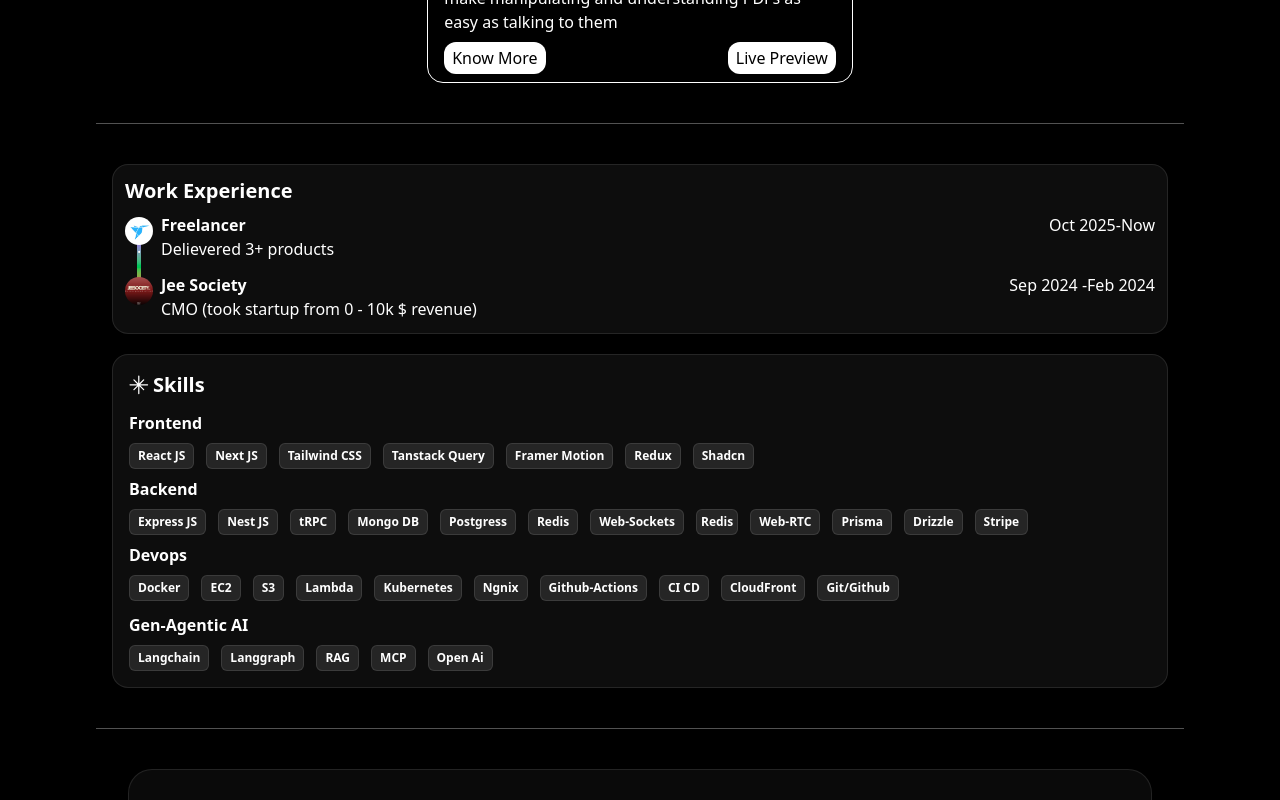
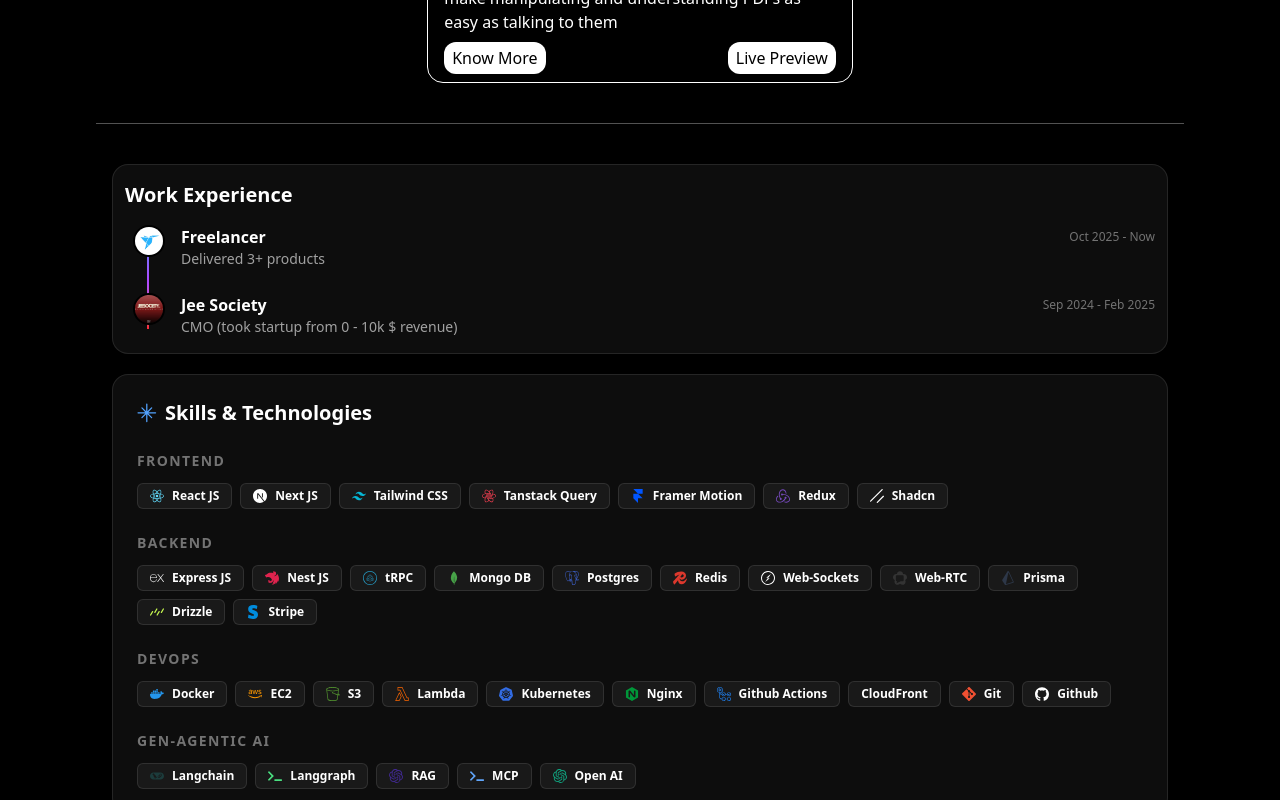
Before and after one commit to martiniscoding/portfolio, a React (Vite) app: page / in a window 1280 px wide. Shown: the part 1700-2500 px from the top of the page. Built offline with nearby package versions, Linux system fonts and the light colour scheme.

Commit message:
logo colour

```diff
--- a/src/Cards.jsx
+++ b/src/Cards.jsx
@@ -1,212 +1,132 @@
 import React from "react";
 import { GoNorthStar } from "react-icons/go";
-import { motion } from "motion/react";
+import { motion } from "framer-motion";
 import { useScroll } from "./ScrollContext";
 import freelancer from "../public/freelancer.jpg";
-import jeesoc from "../public/jeesoc.png"
+import jeesoc from "../public/jeesoc.png";
+
+import {
+  SiReact, SiNextdotjs, SiTailwindcss, SiReactquery, SiFramer, SiRedux, SiShadcnui,
+  SiExpress, SiNestjs, SiTrpc, SiMongodb, SiPostgresql, SiRedis, SiSocketdotio, SiWebrtc,
+  SiPrisma, SiDrizzle, SiStripe, SiDocker, SiAmazons3, SiAwslambda, SiKubernetes,
+  SiNginx, SiGithubactions, SiGit, SiGithub, SiOpenai, SiLangchain, SiAmazonwebservices
+} from "react-icons/si";
+import { FaTerminal } from "react-icons/fa";
+
 function Cards() {
-  const { aboutRef, projectsRef, workRef } = useScroll();
+  const { workRef } = useScroll();
+
+  const SkillBadge = ({ icon: Icon, text, color }) => (
+    <span className="flex items-center gap-2 px-3 py-1 text-xs font-bold rounded-md bg-white/5 border border-white/10 hover:bg-white/10 transition-colors">
+      {Icon && <Icon className="text-sm" style={{ color: color || "inherit" }} />}
+      {text}
+    </span>
+  );
 
   return (
-    <div
-      ref={workRef}
-      className="flex flex-col   w-full md:flex-col  justify-between gap-1 px-4 py-10 border-t border-b border-neutral-600  text-white"
-    >
-      <div className="bg-white/5 border-white/10 border rounded-2xl  px-3 py-3">
-        <p className="font-bold  text-xl">Work Experience </p>
-        <div className="flex flex-col gap-3 justify-center mt-2 relative">
+    <div ref={workRef} className="flex flex-col w-full justify-between gap-1 px-4 py-10 border-t border-b border-neutral-600 text-white">
+
+      <div className="bg-white/5 border-white/10 border rounded-2xl px-3 py-4">
+        <p className="font-bold text-xl mb-4">Work Experience</p>
+        <div className="flex flex-col gap-6 relative ml-2">
           <motion.div
-            initial={{
-              scaleY: 0,
-              transformOrigin: "bottom",
-            }}
+            initial={{ scaleY: 0 }}
             whileInView={{ scaleY: 1 }}
-            className="absolute h-16 bg-linear-to-t from-red-500 via-green-500 via-blue-500 to-purple-500 left-3 "
-          >
-            .
-          </motion.div>
-          <div className="flex justify-between">
-            <div className="flex gap-2">
-              <img
-                src={freelancer}
-                className="size-7 rounded-full z-110 mt-1"
-                alt=""
-              />
-              <div className="flex flex-col ">
+            className="absolute w-[2px] bg-gradient-to-b from-blue-500 via-purple-500 to-red-500 left-[14px] top-2 bottom-2 origin-top"
+          />
+
+          <div className="flex justify-between items-start z-10">
+            <div className="flex gap-4">
+              <img src={freelancer} className="size-8 rounded-full border-2 border-black" alt="Freelance" />
+              <div>
                 <p className="font-bold">Freelancer</p>
-                <p className="font-light">Delievered 3+ products </p>
+                <p className="text-sm text-neutral-400">Delivered 3+ products</p>
               </div>
             </div>
-            <div className="font-light">Oct 2025-Now</div>
+            <div className="text-xs text-neutral-500 mt-1">Oct 2025 - Now</div>
           </div>
-          <div className="flex justify-between">
-            <div className="flex gap-2">
-              <img
-                src={jeesoc}
-                className="size-7 rounded-full  z-110  mt-1"
-                alt=""
-              />
-              <div className="flex flex-col ">
+
+          <div className="flex justify-between items-start z-10">
+            <div className="flex gap-4">
+              <img src={jeesoc} className="size-8 rounded-full border-2 border-black" alt="Jee Society" />
+              <div>
                 <p className="font-bold">Jee Society</p>
-                <p className="font-light">CMO (took startup from 0 - 10k $ revenue)</p>
+                <p className="text-sm text-neutral-400">CMO (took startup from 0 - 10k $ revenue)</p>
               </div>
             </div>
-            <div className="font-light">Sep 2024 -Feb 2024</div>
+            <div className="text-xs text-neutral-500 mt-1">Sep 2024 - Feb 2025</div>
           </div>
         </div>
       </div>
 
       <motion.div
-        initial={{
-          y: 200,
-          opacity: 0,
-        }}
-        whileInView={{
-          y: 0,
-          opacity: 1,
-        }}
-        viewport={{
-          once: false,
-          amount: 0.1,
-        }}
-        transition={{
-          duration: 0.4,
-        }}
-        className="bg-white/5 border-white/10 border rounded-2xl pt-4 pr-4 pb-4 pl-4 w-full md:w-full mt-4"
+        initial={{ y: 100, opacity: 0 }}
+        whileInView={{ y: 0, opacity: 1 }}
+        viewport={{ once: false, amount: 0.1 }}
+        transition={{ duration: 0.5 }}
+        className="bg-white/5 border-white/10 border rounded-2xl p-6 w-full mt-4"
       >
-        <div className="flex items-center gap-1 font-bold text-xl">
-          <span>
-            <GoNorthStar></GoNorthStar>
-          </span>
-          <span>Skills</span>
+        <div className="flex items-center gap-2 font-bold text-xl mb-6">
+          <GoNorthStar className="text-blue-400" />
+          <span>Skills & Technologies</span>
         </div>
-        <div className="mt-3">
-          <span className="font-bold">Frontend</span>
-          <div className="flex flex-wrap mt-2 gap-3 font-bold">
-            <span className=" 1/5 sm:w-fit    text-center px-2 py-1 text-xs rounded-md bg-white/10 border border-white/10">
-              React JS
-            </span>
-            <span className=" 1/5 sm:w-fit    text-center px-2  py-1 text-xs rounded-md bg-white/10 border border-white/10">
-              Next JS
-            </span>
-            <span className=" 1/6 sm:w-fit px-2 text-center py-1 text-xs rounded-md bg-white/10 border border-white/10">
-              Tailwind CSS
-            </span>
-            <span className=" 1/6 sm:w-fit px-2  text-center     py-1 text-xs rounded-md bg-white/10 border border-white/10">
-              Tanstack Query
-            </span>
-            <span className=" 1/5 sm:w-fit   px-2 py-1  text-xs rounded-md bg-white/10 border border-white/10">
-              Framer Motion
-            </span>
-            <span className=" 1/5 sm:w-fit   px-2 py-1  text-xs rounded-md bg-white/10 border border-white/10">
-              Redux
-            </span>
-            <span className="w-1/4 sm:w-fit    px-2 py-1 text-xs rounded-md bg-white/10 border border-white/10">
-              Shadcn
-            </span>
-          </div>
-        </div>
-        <div className="mt-2">
-          <span className="font-bold  ">Backend</span>
-          <div className="flex flex-wrap mt-2 gap-3 font-bold ">
-            <span className=" 1/4 sm:w-fit px-2 text-center   py-1 text-xs rounded-md bg-white/10 border border-white/10">
-              Express JS
-            </span>
-            <span className=" 1/2 sm:w-fit px-2    text-center py-1 text-xs rounded-md bg-white/10 border border-white/10">
-              Nest JS
-            </span>
-             <span className=" 1/6 sm:w-fit px-2  text-center    py-1 text-xs rounded-md bg-white/10 border border-white/10">
-              tRPC
-            </span>
-            <span className=" 1/7 sm:w-fit px-2     text-center py-1 text-xs rounded-md bg-white/10 border border-white/10">
-              Mongo DB
-            </span>
-            <span className="  1/5 sm:w-fit px-2     text-center py-1 text-xs rounded-md bg-white/10 border border-white/10">
-              Postgress
-            </span>
-            <span className=" 1/6 sm:w-fit px-2  text-center    py-1 text-xs rounded-md bg-white/10 border border-white/10">
-              Redis
-            </span>
-            <span className=" 1/6 sm:w-fit px-2  text-center     py-1 text-xs rounded-md bg-white/10 border border-white/10">
-              Web-Sockets
-            </span>
-            <span className=" 1/6 sm:w-fit  text-center  px-1   py-1 text-xs rounded-md bg-white/10 border border-white/10">
-              Redis
-            </span>
-            <span className=" 1/6 sm:w-fit px-2  text-center     py-1 text-xs rounded-md bg-white/10 border border-white/10">
-              Web-RTC
-            </span>
 
-            <span className=" 1/6 sm:w-fit px-2  text-center    py-1 text-xs rounded-md bg-white/10 border border-white/10">
-              Prisma
-            </span>
-            <span className=" 1/6 sm:w-fit px-2  text-center    py-1 text-xs rounded-md bg-white/10 border border-white/10">
-              Drizzle
-            </span>
-            <span className=" 1/6 sm:w-fit px-2  text-center    py-1 text-xs rounded-md bg-white/10 border border-white/10">
-              Stripe
-            </span>
-          </div>
-        </div>
-        <div className="flex flex-col gap-3 mt-2">
-          <div className="">
-            <span className="font-bold  ">Devops</span>
-            <div className="flex flex-wrap mt-2 gap-3 font-bold ">
-              <span className="  w-/8 sm:w-fit px-2 text-center py-1 text-xs rounded-md bg-white/10 border border-white/10">
-                Docker
-              </span>
-              <span className=" w-1/7 sm:w-fit text-center    px-2 py-1 text-xs rounded-md bg-white/10 border border-white/10">
-                EC2
-              </span>
-              <span className=" w-1/7 sm:w-fit text-center    px-2 py-1 text-xs rounded-md bg-white/10 border border-white/10">
-                S3
-              </span>
-              <span className=" w-1/7 sm:w-fit text-center    px-2 py-1 text-xs rounded-md bg-white/10 border border-white/10">
-                Lambda
-              </span>
+        <div className="space-y-6">
 
-              <span className="   w-1/5 sm:w-fit px-2 text-center py-1 text-xs rounded-md bg-white/10 border border-white/10">
-                Kubernetes
-              </span>
-
-              <span className="  px-2 sm:w-1fit text-center  py-1 text-xs rounded-md bg-white/10 border border-white/10">
-                Ngnix
-              </span>
-
-              <span className=" w-1/4  sm:w-fit  text-center px-2 py-1 text-xs rounded-md bg-white/10 border border-white/10">
-                Github-Actions
-              </span>
-
-              <span className=" w-1/4  sm:w-fit px-2 py-1 text-xs rounded-md bg-white/10 border border-white/10">
-                CI CD
-              </span>
-
-              <span className=" w-1/4 sm:w-fit px-2   text-center py-1 text-xs rounded-md bg-white/10 border border-white/10">
-                CloudFront
-              </span>
-              <span className="w-1/4 sm:w-fit px-2     text-center  py-1 text-xs rounded-md bg-white/10 border border-white/10">
-                Git/Github
-              </span>
+          <div>
+            <p className="text-sm font-bold text-neutral-500 uppercase tracking-widest mb-3">Frontend</p>
+            <div className="flex flex-wrap gap-2">
+              <SkillBadge icon={SiReact} text="React JS" color="#61DAFB" />
+              <SkillBadge icon={SiNextdotjs} text="Next JS" color="#FFFFFF" />
+              <SkillBadge icon={SiTailwindcss} text="Tailwind CSS" color="#06B6D4" />
+              <SkillBadge icon={SiReactquery} text="Tanstack Query" color="#FF4154" />
+              <SkillBadge icon={SiFramer} text="Framer Motion" color="#0055FF" />
+              <SkillBadge icon={SiRedux} text="Redux" color="#764ABC" />
+              <SkillBadge icon={SiShadcnui} text="Shadcn" color="#FFFFFF" />
             </div>
           </div>
-          <div className="">
-            <span className="font-bold  ">Gen-Agentic AI</span>
-            <div className="flex flex-wrap gap-3 font-bold mt-2">
-              <span className=" w-fit sm:w-fit text-center    px-2 py-1 text-xs rounded-md bg-white/10 border border-white/10">
-                Langchain
-              </span>
-              <span className=" w-fit sm:w-fit px-2    text-center py-1 text-xs rounded-md bg-white/10 border border-white/10">
-                Langgraph
-              </span>
-              <span className=" w-fit sm:w-fit px-2    text-center  py-1 text-xs rounded-md bg-white/10 border border-white/10">
-                RAG
-              </span>
-              <span className=" w-fit sm:w-fit    px-2 py-1 text-xs rounded-md bg-white/10 border border-white/10">
-                MCP
-              </span>
-              <span className=" w-fit sm:w-fit    px-2 py-1 text-xs rounded-md bg-white/10 border border-white/10">
-                Open Ai
-              </span>
+
+          <div>
+            <p className="text-sm font-bold text-neutral-500 uppercase tracking-widest mb-3">Backend</p>
+            <div className="flex flex-wrap gap-2">
+              <SkillBadge icon={SiExpress} text="Express JS" color="#FFFFFF" />
+              <SkillBadge icon={SiNestjs} text="Nest JS" color="#E0234E" />
+              <SkillBadge icon={SiTrpc} text="tRPC" color="#2596BE" />
+              <SkillBadge icon={SiMongodb} text="Mongo DB" color="#47A248" />
+              <SkillBadge icon={SiPostgresql} text="Postgres" color="#4169E1" />
+              <SkillBadge icon={SiRedis} text="Redis" color="#DC382D" />
+              <SkillBadge icon={SiSocketdotio} text="Web-Sockets" color="#FFFFFF" />
+              <SkillBadge icon={SiWebrtc} text="Web-RTC" color="#333333" />
+              <SkillBadge icon={SiPrisma} text="Prisma" color="#2D3748" />
+              <SkillBadge icon={SiDrizzle} text="Drizzle" color="#C5F74F" />
+              <SkillBadge icon={SiStripe} text="Stripe" color="#008CDD" />
+            </div>
+          </div>
+
+          <div>
+            <p className="text-sm font-bold text-neutral-500 uppercase tracking-widest mb-3">Devops</p>
+            <div className="flex flex-wrap gap-2">
+              <SkillBadge icon={SiDocker} text="Docker" color="#2496ED" />
+              <SkillBadge icon={SiAmazonwebservices} text="EC2" color="#FF9900" />
+              <SkillBadge icon={SiAmazons3} text="S3" color="#569A31" />
+              <SkillBadge icon={SiAwslambda} text="Lambda" color="#FD6600" />
+              <SkillBadge icon={SiKubernetes} text="Kubernetes" color="#326CE5" />
+              <SkillBadge icon={SiNginx} text="Nginx" color="#009639" />
+              <SkillBadge icon={SiGithubactions} text="Github Actions" color="#2088FF" />
+              <SkillBadge  text="CloudFront" color="#FF9900" />
+              <SkillBadge icon={SiGit} text="Git" color="#F05032" />
+              <SkillBadge icon={SiGithub} text="Github" color="#FFFFFF" />
+            </div>
+          </div>
+
+          <div>
+            <p className="text-sm font-bold text-neutral-500 uppercase tracking-widest mb-3">Gen-Agentic AI</p>
+            <div className="flex flex-wrap gap-2">
+              <SkillBadge icon={SiLangchain} text="Langchain" color="#1C3C3C" />
+              <SkillBadge icon={FaTerminal} text="Langgraph" color="#4ade80" />
+              <SkillBadge icon={SiOpenai} text="RAG" color="#412991" />
+              <SkillBadge icon={FaTerminal} text="MCP" color="#60a5fa" />
+              <SkillBadge icon={SiOpenai} text="Open AI" color="#10a37f" />
             </div>
           </div>
         </div>
--- a/src/MeteorBackground.jsx
+++ b/src/MeteorBackground.jsx
@@ -5,12 +5,12 @@
 
   useEffect(() => {
     const canvas = canvasRef.current;
-    // alpha: false for maximum performance on full-screen backgrounds
+
     const ctx = canvas.getContext('2d', { alpha: false });
     let animationFrameId;
 
     const meteors = [];
-    const meteorCount = 40; // Increased for a richer "shower" effect
+    const meteorCount = 40;
 
     const resize = () => {
       canvas.width = window.innerWidth;
@@ -23,23 +23,20 @@
       }
 
       reset() {
-        // SCATTERED SPAWN: Starts anywhere from far left to far right
-        // We use a negative Y offset so they drop into view naturally
+
         this.x = Math.random() * (canvas.width + 500) - 250;
         this.y = (Math.random() * -canvas.height) - 100;
 
-        // Speed kept at your requested original pace
         this.speed = Math.random() * 8 + 4;
         this.len = Math.random() * 120 + 80;
 
-        // BRIGHTNESS: Higher base opacity (0.5 to 0.9)
         this.opacity = Math.random() * 0.4 + 0.5;
-        this.size = Math.random() * 2 + 1; // Thicker lines for more "pop"
+        this.size = Math.random() * 2 + 1;
       }
 
       update() {
         this.x += this.speed;
-        this.y += this.speed * 0.5; // Maintain the top-left to bottom-right angle
+        this.y += this.speed * 0.5;
 
         if (this.y > canvas.height || this.x > canvas.width) {
           this.reset();
@@ -54,7 +51,6 @@
           this.y - (this.len * 0.5)
         );
 
-        // CINEMATIC COLORS: Pure white head fading to a transparent cool-blue tail
         grad.addColorStop(0, `rgba(255, 255, 255, ${this.opacity})`);
         grad.addColorStop(0.1, `rgba(200, 220, 255, ${this.opacity * 0.6})`);
         grad.addColorStop(1, 'rgba(0, 0, 0, 0)');
@@ -68,7 +64,6 @@
         ctx.lineTo(this.x - this.len, this.y - (this.len * 0.5));
         ctx.stroke();
 
-        // BRIGHT HEAD GLOW: Adds a small "flare" at the tip of each meteor
         ctx.fillStyle = `rgba(255, 255, 255, ${this.opacity})`;
         ctx.beginPath();
         ctx.arc(this.x, this.y, this.size, 0, Math.PI * 2);
@@ -76,13 +71,11 @@
       }
     }
 
-    // Initialize the scattered shower
     for (let i = 0; i < meteorCount; i++) {
       meteors.push(new Meteor());
     }
 
     const render = () => {
-      // Paint background solid black
       ctx.fillStyle = '#000000';
       ctx.fillRect(0, 0, canvas.width, canvas.height);
 
```
